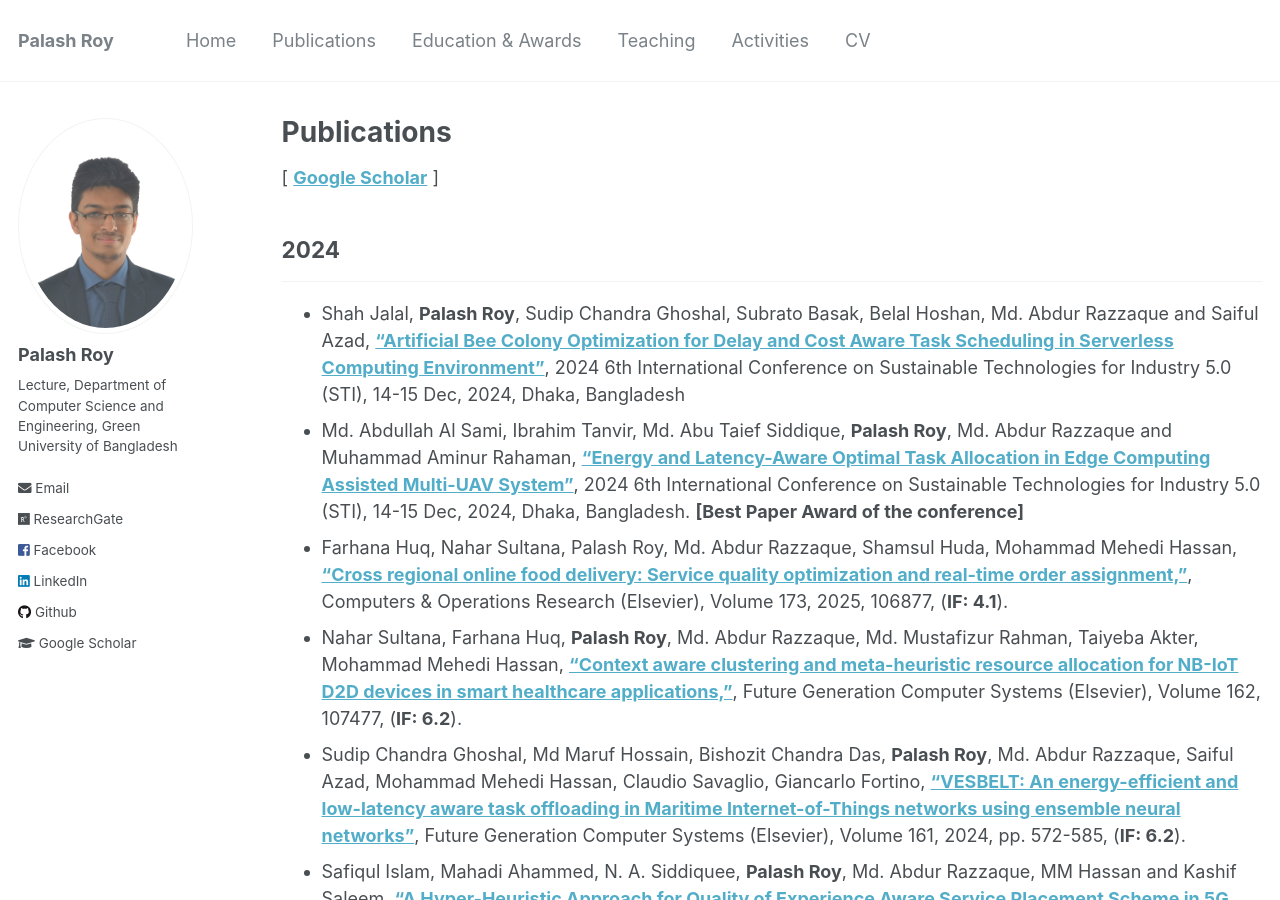
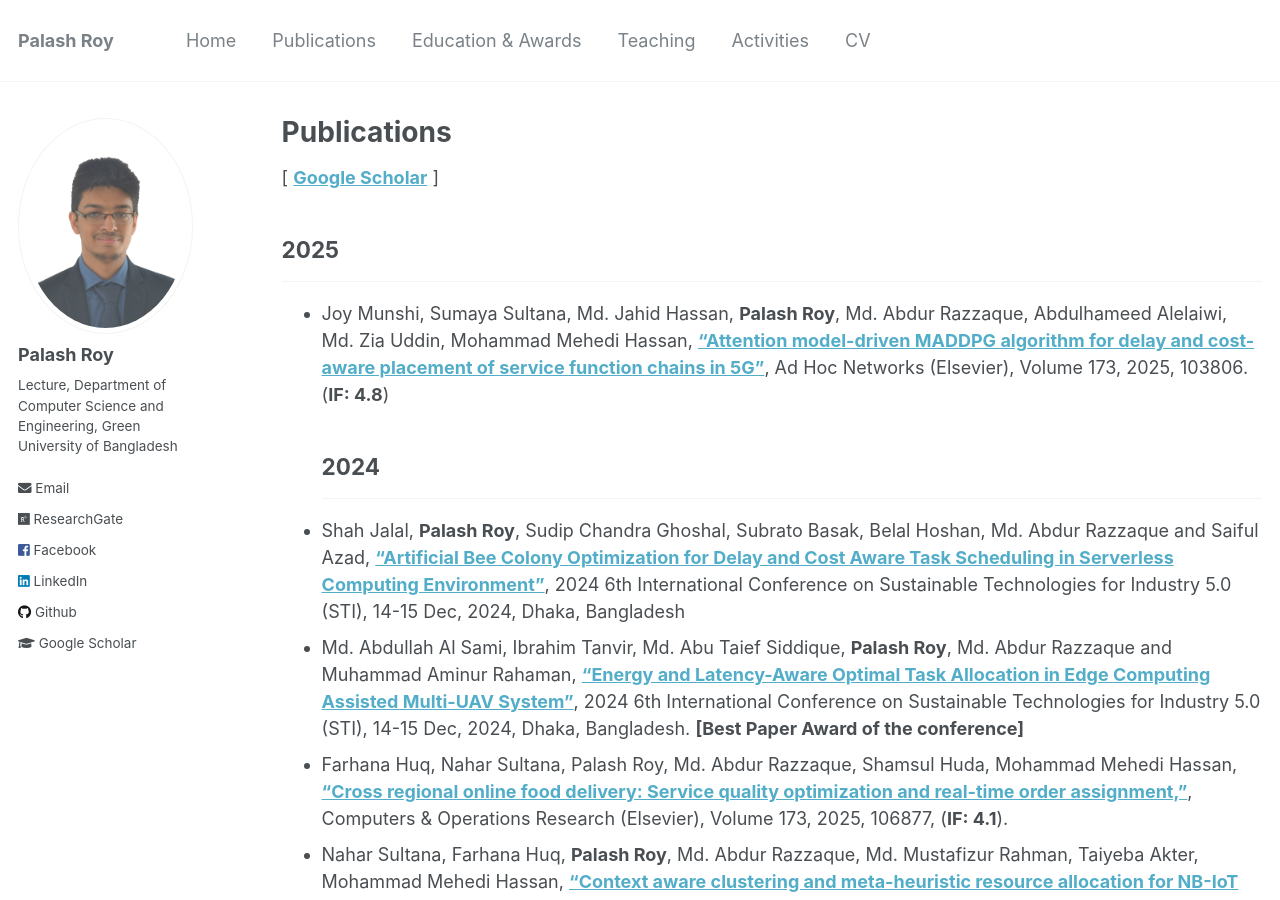
Before and after one commit to PalashRoy975/PalashRoy975.github.io, a Jekyll site: the page built from _pages/publications.md, in a window 1280 px wide and 900 px high. Built offline with Jekyll 4.4.1, drawn with Linux system fonts in a browser that asks for light colours.

Commit message:
Update publications.md

```diff
--- a/_pages/publications.md
+++ b/_pages/publications.md
@@ -6,6 +6,9 @@ author_profile: true
 ---
 
 [ [**Google Scholar**](https://scholar.google.com/citations?user=6YbqlUkAAAAJ&hl=en&authuser=1) ]
+## 2025
+-----------
+* Joy Munshi, Sumaya Sultana, Md. Jahid Hassan, **Palash Roy**, Md. Abdur Razzaque, Abdulhameed Alelaiwi, Md. Zia Uddin, Mohammad Mehedi Hassan, [**"Attention model-driven MADDPG algorithm for delay and cost-aware placement of service function chains in 5G"**](https://www.sciencedirect.com/science/article/pii/S157087052500054X?dgcid=coauthor), Ad Hoc Networks (Elsevier), Volume 173, 2025, 103806. (**IF: 4.8**)
 ## 2024
 -----------
 * 	Shah Jalal, **Palash Roy**, Sudip Chandra Ghoshal, Subrato Basak, Belal Hoshan, Md. Abdur Razzaque and Saiful Azad, [**"Artificial Bee Colony Optimization for Delay and Cost Aware Task Scheduling in Serverless Computing Environment"**](), 2024 6th International Conference on Sustainable Technologies for Industry 5.0 (STI), 14-15 Dec, 2024, Dhaka, Bangladesh
```
